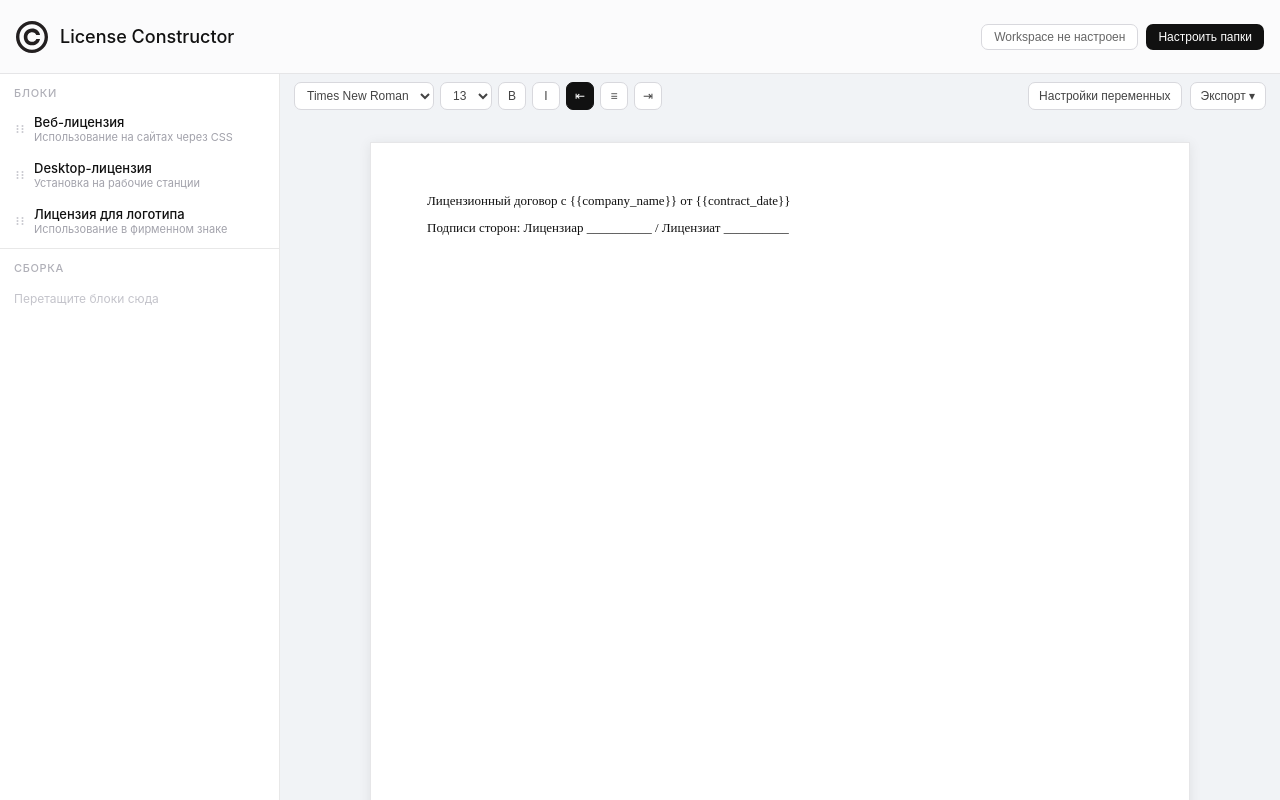
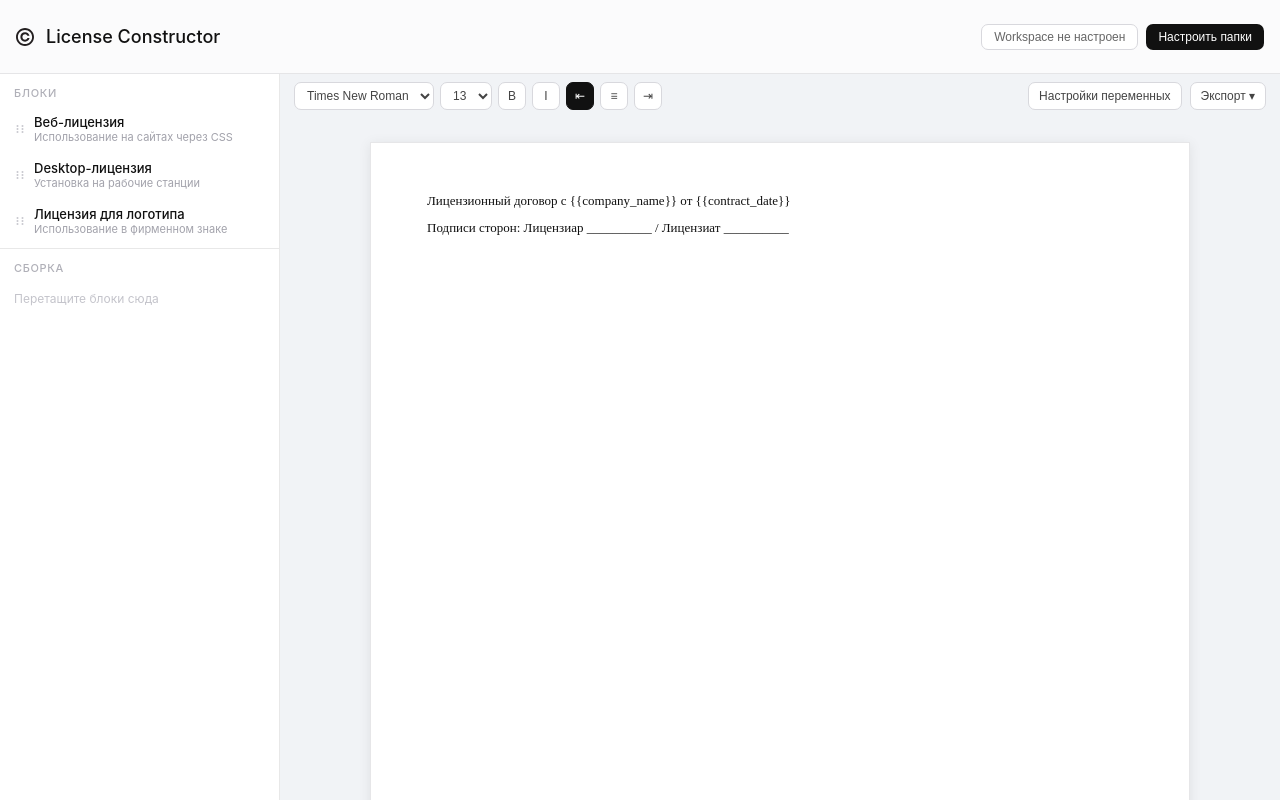
Before and after one commit to serebracode/licensebuilder, a React (Vite) app: page / in a window 1280 px wide. Built offline with nearby package versions, Linux system fonts and the light colour scheme.

Commit message:
style: reduce logo height from 32px to 18px
https://claude.ai/code/session_01KaVkd4GsKbW4w7smjR6Meo

```diff
--- a/src/styles.css
+++ b/src/styles.css
@@ -41,8 +41,8 @@ body {
 }
 
 .brand-logo {
-  height: 32px;
-  width: 32px;
+  height: 18px;
+  width: 18px;
   flex-shrink: 0;
 }
 
```
Also changed, not shown: 2 other files (tests, documents, lock files or other folders).
